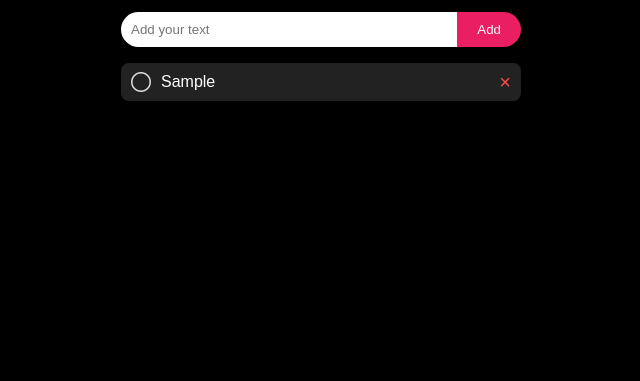
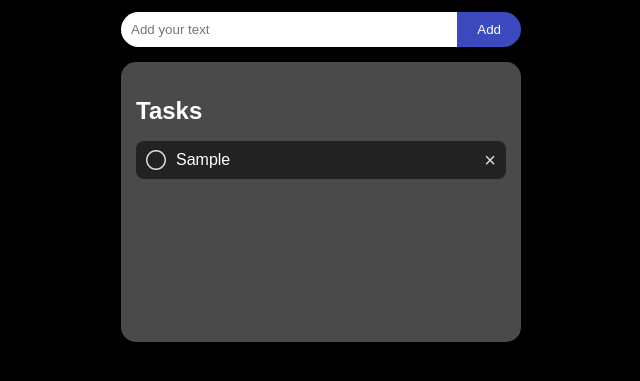
Before and after one commit to ramakant921/mindless-website, a website: page todo.html in a window 1280 px wide. Both pictures are taken after typing "Sample" into the empty fields and a click on the button "Add". Shown: the part 61-442 px from the top of the page, without its empty margins (319-959 px from the left). Drawn offline with Linux system fonts and the light colour scheme; files whose address does not match are found by name.

Commit message:
todo design change

```diff
--- a/src/css/todo.css
+++ b/src/css/todo.css
@@ -25,7 +25,7 @@ body {
       padding: 10px 20px;
       border: none;
       border-radius: 0 20px 20px 0;
-      background: #e91e63;
+      background: #3b4abd;
       color: white;
       cursor: pointer;
     }
@@ -35,7 +35,7 @@ body {
     }
     ul li {
       position: relative;
-      padding: 10px 40px 10px 40px;
+      padding: 10px 40px;
       margin: 10px 0;
       background: #222;
       border-radius: 8px;
@@ -70,6 +70,14 @@ body {
       top: 50%;
       transform: translateY(-50%);
       font-size: 20px;
-      color: #ff4c4c;
+      color: #ebd6d6;
       cursor: pointer;
     }
+    .Tasks{
+      background-color: #4A4A4A;
+      border-radius: 15px;
+      padding: 15px;
+      margin: 0 auto;
+      overflow: scroll;
+      height: 250px;
+    }
--- a/todo.html
+++ b/todo.html
@@ -11,7 +11,14 @@
       <input type="text" id="input-box" placeholder="Add your text">
       <button id="add-btn">Add</button>
     </div>
-    <ul id="list-container"></ul>
+    <div class="Tasks">
+      <h2>Tasks</h2>
+      <ul id="list-container">
+        <li></li>
+        <li></li>
+        <li></li>
+      </ul>
+    </div>
   </div>
 <script src="script.js"></script>
 </body>
```
